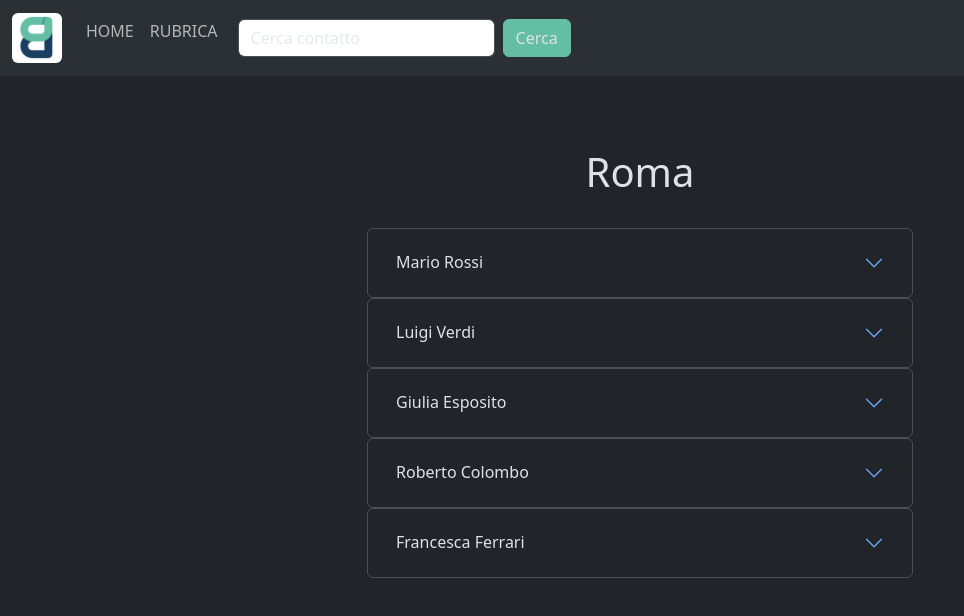
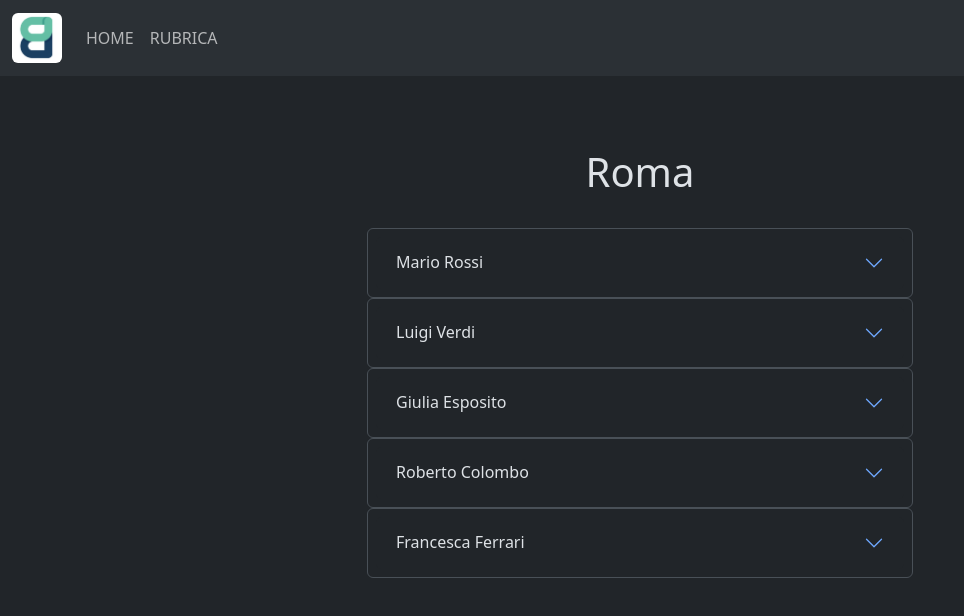
Before and after one commit to francescodelmonaco/BooRoad, a React (Vite) app: page /travels/1 in a window 1280 px wide. Shown: the top 616 px of the page, without its empty margins (0-964 px from the left). Built offline with nearby package versions, Linux system fonts and the light colour scheme.

Commit message:
REMOVE: searchBar in TravelPage

```diff
--- a/src/components/Header.jsx
+++ b/src/components/Header.jsx
@@ -1,7 +1,11 @@
-import { NavLink, Link } from "react-router-dom"
+import { NavLink, Link, useLocation } from "react-router-dom"
 import SearchBar from "./SearchBar"
 
+
 export default function Header() {
+    const location = useLocation()
+    const showSearchBar = location.pathname.startsWith("/travels")
+
     return (
 
         <nav className="navbar navbar-expand-xl bg-body-tertiary">
@@ -24,7 +28,7 @@ export default function Header() {
                             <NavLink className="nav-link" to="/contacts">RUBRICA</NavLink>
                         </li>
                         <li className="nav-item py-sm-2">
-                            <SearchBar />
+                            {!showSearchBar && <SearchBar />}
                         </li>
                     </ul>
 
```
